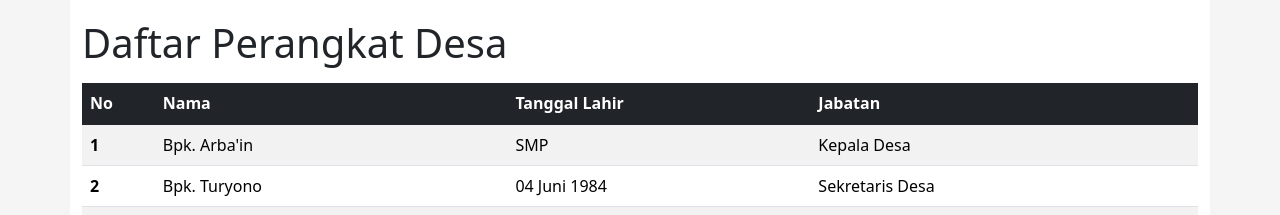
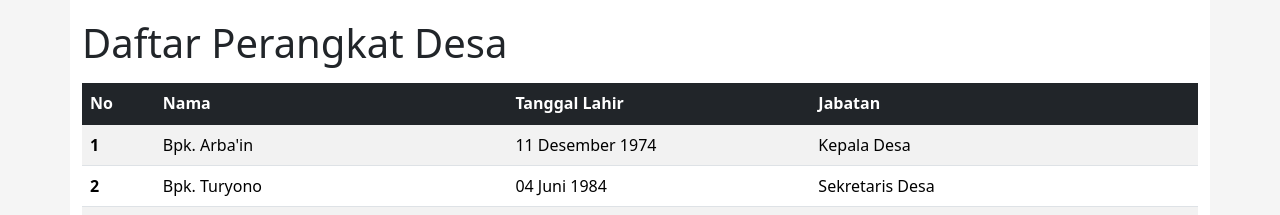
Before and after one commit to ajiMesir/web-desaajimesir, a website: page html/StrukturOrganisasi/StrukturOrganisasi.html in a window 1280 px wide. Shown: the part 1080-1295 px from the top of the page. Drawn offline with nearby package versions, Linux system fonts and the light colour scheme.

Commit message:
Update StrukturOrganisasi.html
tanggal lahir kades

```diff
--- a/html/StrukturOrganisasi/StrukturOrganisasi.html
+++ b/html/StrukturOrganisasi/StrukturOrganisasi.html
@@ -99,7 +99,7 @@
                 <tr>
                   <th scope="row">1</th>
                   <td>Bpk. Arba'in</td>
-                  <td>SMP</td>
+                  <td>11 Desember 1974</td>
                   <td>Kepala Desa</td>
                 </tr>
                 <tr>
```
